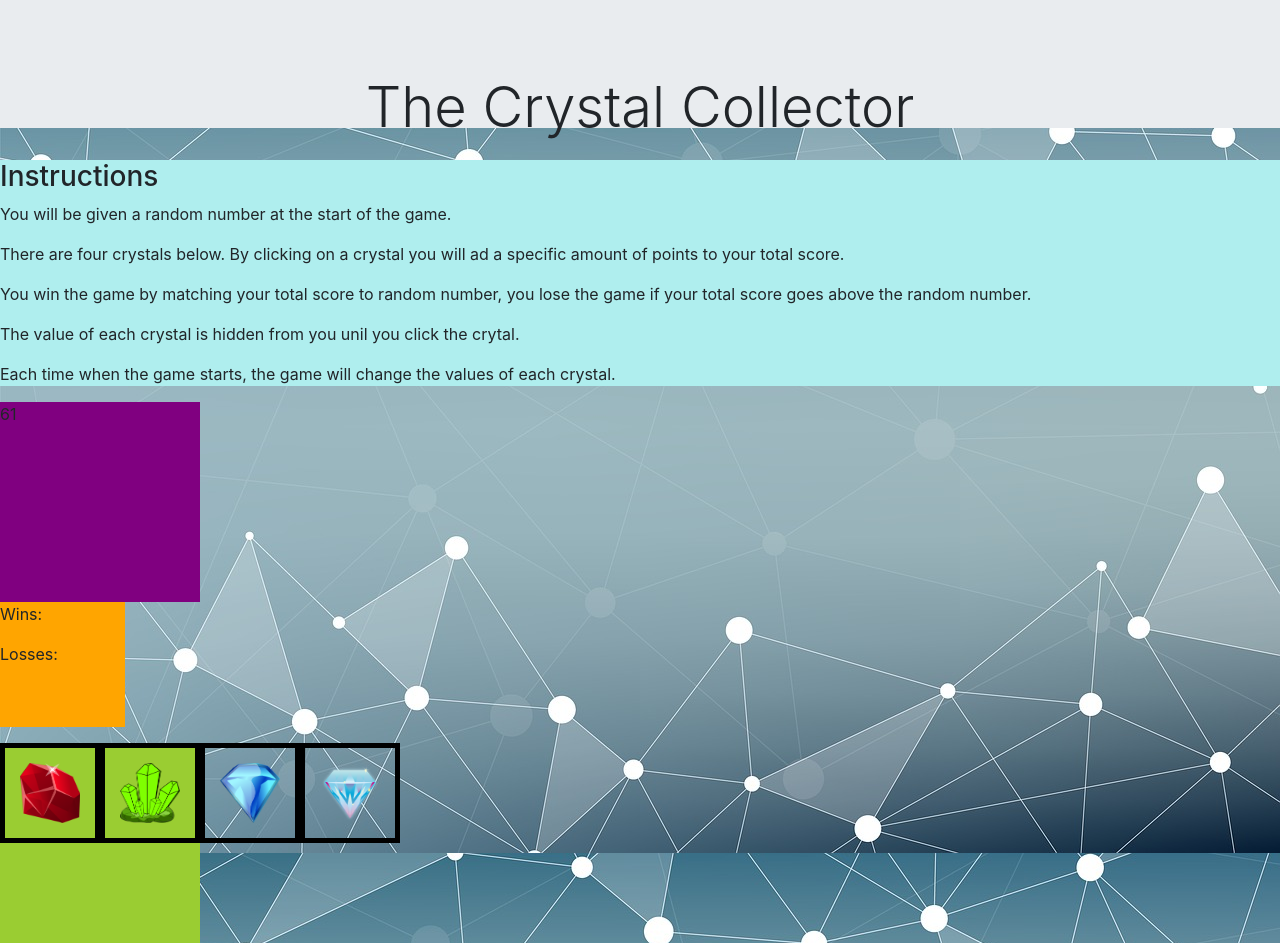
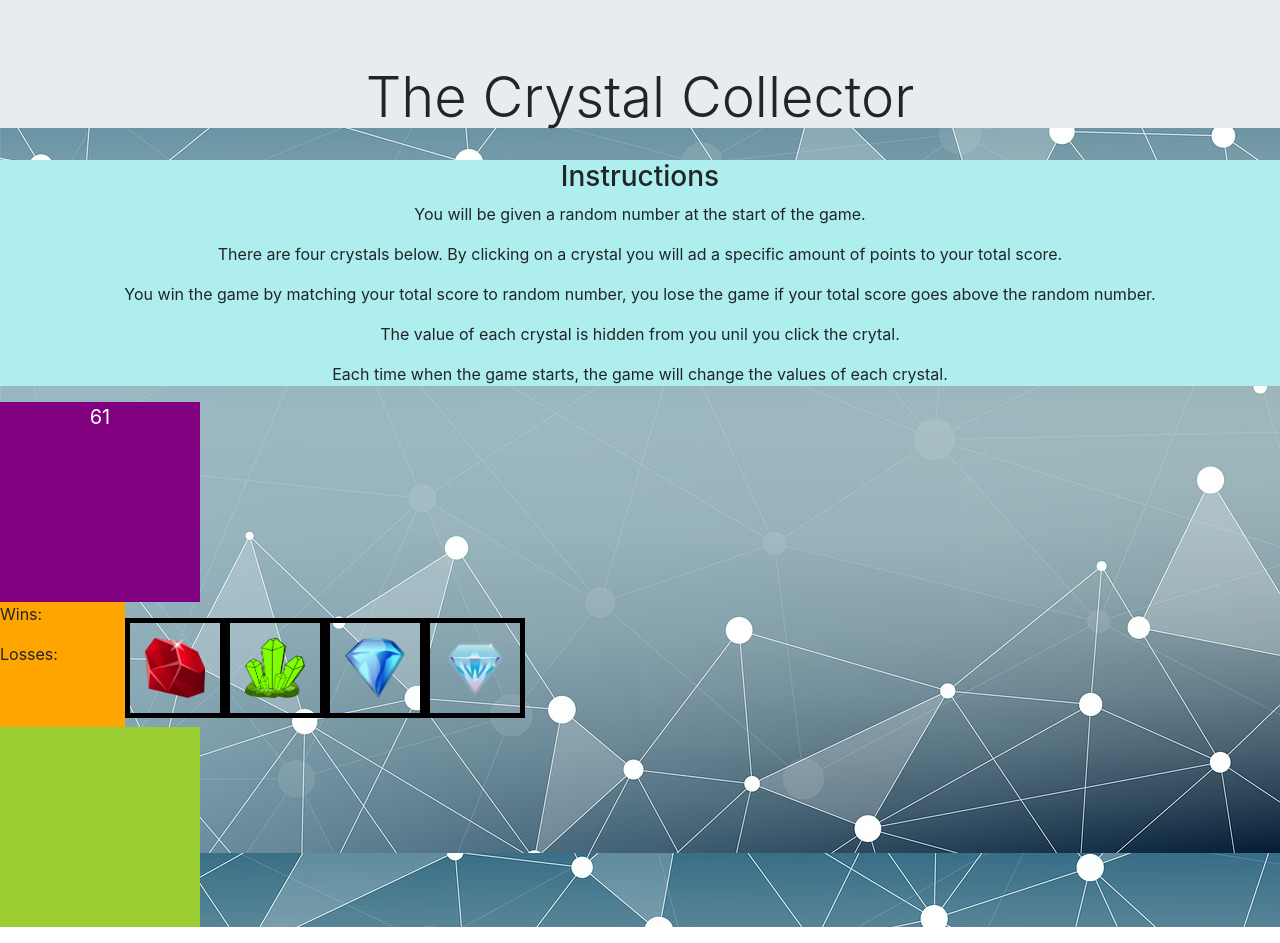
Before and after one commit to rparamo11/unit-4-game, a plain HTML site: page index.html in a window 1280 px wide. Drawn offline with nearby package versions, Linux system fonts and the light colour scheme.

Commit message:
final changes

```diff
--- a/assets/css/style.css
+++ b/assets/css/style.css
@@ -4,7 +4,6 @@
 
 h1 {
     text-align: center;
-    padding: 10px;
 }
 
 img {
@@ -23,18 +22,25 @@ img {
     background: purple;
     width: 200px;
     height: 200px;
-    /* float: left; */
+    font-size: 20px;
+    text-align: center;
+    color: white;
 }
 
 #losses-wins {
     background: orange;
     width: 125px;
     height: 125px;
-    /* float: left; */
+    float: left;
 }
 
 #user-guesses {
     background: yellowgreen;
     width: 200px;
     height: 200px;
+    clear: both;
 }
+
+#instructions {
+    text-align: center;
+}
--- a/assets/javascript/game.js
+++ b/assets/javascript/game.js
@@ -8,6 +8,8 @@ $(document).ready (function() {
   $(".random-number").text(random);
 
  });
+
+ var counter=0
 
 // Random numbers assigned to images.
 $(document).ready (function() {
@@ -46,5 +48,33 @@ $(document).ready (function() {
     $("#diamond").text(random);
 })
 
+// Click event added to images/random numbers.
+$("#red").on("click", function() {
+    console.log($(this));
+})
+
+$("#green").on("click", function() {
+    console.log($(this));
+})
+
+$("#blue").on("click", function() {
+    console.log($(this));
+})
+
+$("#diamond").on("click", function() {
+    console.log($(this));
+});
+
+
+
  var win;
  var lost;
+
+
+
+//  I needed to create a variable to house the random numbers being clicked on.
+//  Then, use those numbers and create a function to add the numbers together that were cliked on.
+//  Then create an operator that would compare the numbers added to the Random number generated.
+//  Create if/else statement in which the added numbers get compared and if they equal to the random generated number
+//     then add a win else add a lose.
+// Once a win or lose are completed, reset the game and start all over.
```
Also changed, not shown: index.html (line endings or trailing spaces).
